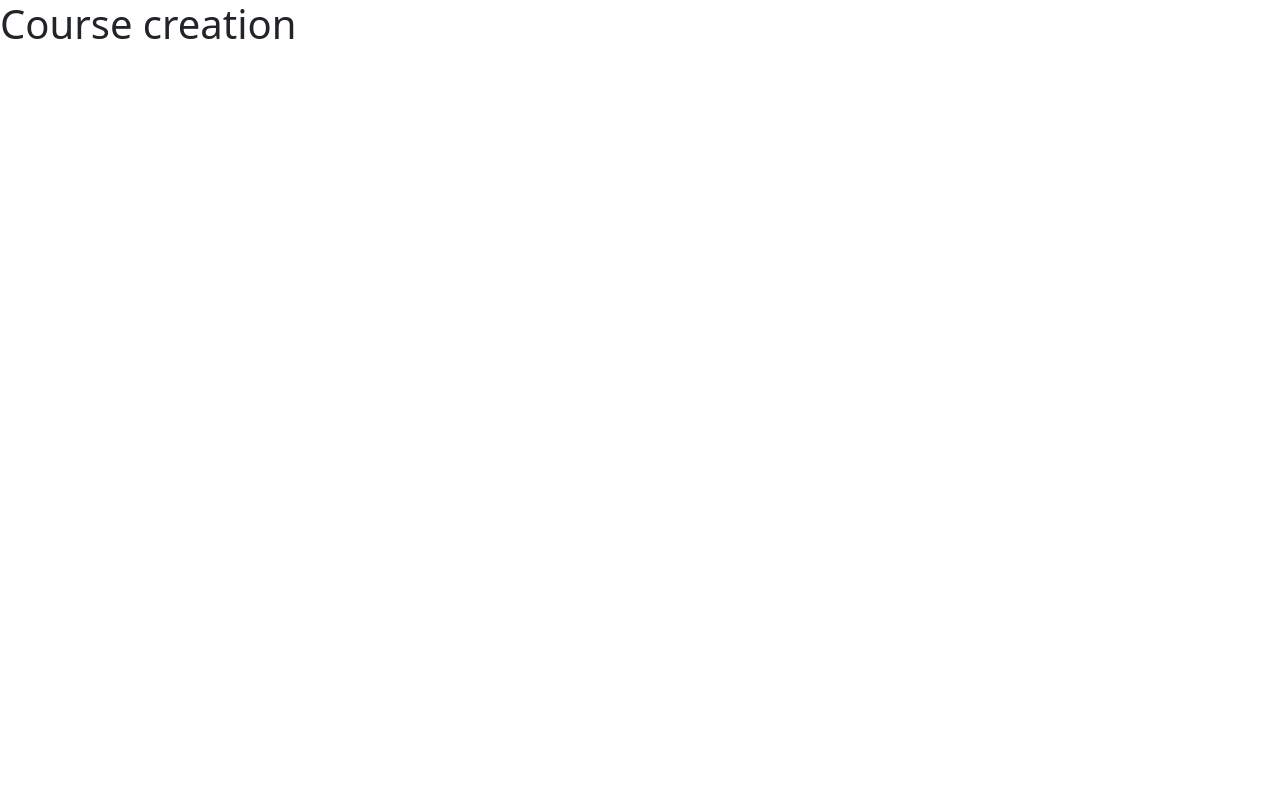
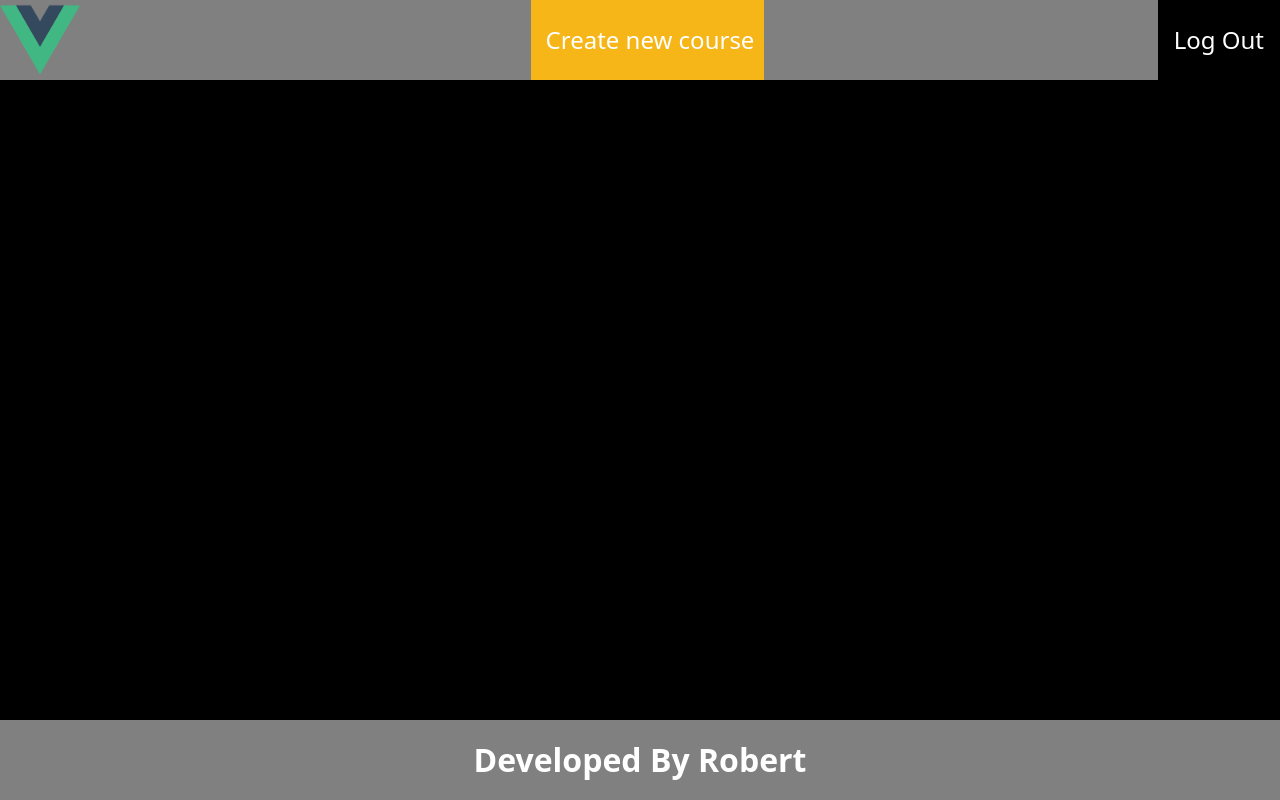
Before and after one commit to robertvitoriano/vue-quiz, a Vue app: page /course-creation in a window 1280 px wide. Built offline with nearby package versions, Linux system fonts and the light colour scheme.

Commit message:
style  header

```diff
--- a/src/App.vue
+++ b/src/App.vue
@@ -1,5 +1,26 @@
 <template>
   <div id="app">
+    <!-- <Header v-if="token"/> -->
     <router-view />
   </div>
 </template>
+
+<script>
+// import Header from "./components/Header.vue";
+export default {
+    // components: { Header },
+    data(){
+      return {
+        token: localStorage.getItem('token')
+      }
+    }
+}
+</script>
+
+<style>
+*{
+  padding: 0;
+  margin: 0;
+  box-sizing: border-box;
+}
+</style>
--- /dev/null
+++ b/src/Layout/AuthLayout.vue
@@ -0,0 +1,143 @@
+<template>
+  <div class="auth-layout-wrapper">
+    <div class="auth-layout-header">
+      <router-link to="/home">
+        <img class="logo-image" src="./../assets/logo.png" role="button" alt="vue logo">
+      </router-link>
+      <div class="auth-layout-navigation-container">
+        <div class="auth-layout-navigation-item">
+          <router-link class="auth-layout-navigation-link" to='/course-creation'>Create new course</router-link>
+        </div>
+      </div>
+      <div class="logout-button">
+        <router-link class="logout-link" to="login" >Log Out</router-link>
+      </div>
+    </div>
+
+    <div class="auth-layout-container">
+      <slot name="content"></slot>
+    </div>
+    <footer class="auth-layout-footer">
+      <span class="footer-copyright"> Developed By Robert</span>
+    </footer>
+  </div>
+</template>
+
+<script>
+export default {
+  name: 'AuthLayout'
+}
+</script>
+
+<style scoped>
+.auth-layout-header {
+  height: 10vh;
+  background-color: gray;
+  display: flex;
+  flex-direction: row;
+  position: relative;
+}
+
+.auth-layout-navigation-link {
+  color: white;
+  text-decoration: none;
+  font-size: 1.5rem;
+}
+
+.auth-layout-navigation-link:hover {
+  text-decoration: underline;
+}
+
+.logo-image {
+  height: 100%;
+  position: absolute;
+  left: 0;
+}
+
+.auth-layout-navigation-container {
+  margin-left: 15px;
+  display: flex;
+  justify-content: space-evenly;
+  width: 100%;
+}
+
+.auth-layout-navigation-item {
+  height: 100%;
+  background-color: #F6B618;
+  display: flex;
+  align-items: center;
+  padding-right: 10px;
+  padding-left: 15px;
+}
+
+.logout-button {
+  height: 100%;
+  color: white;
+  background-color: black;
+  display: flex;
+  justify-content: center;
+  align-items: center;
+  position: absolute;
+  right: 0;
+  padding: 0 1rem 0 1rem;
+}
+.logout-link{
+  text-decoration: none;
+  color:white;
+  font-size: 1.5rem;
+}
+
+.logout-link:hover{
+  color: black;
+  text-decoration: underline;
+}
+
+
+.logout-button:hover {
+  background-color: white;
+  text-decoration: underline;
+  cursor: pointer;
+}
+
+.auth-layout-footer {
+  height: 10vh;
+  background-color: gray;
+  color: white;
+  display: flex;
+  justify-content: center;
+  align-items: center;
+}
+
+.footer-copyright {
+  font-weight: bold;
+  font-size: 2rem;
+}
+
+.auth-layout-navigation-container {}
+
+
+.auth-layout-container {
+  display: flex;
+  flex-direction: column;
+  align-items: center;
+  width: 100%;
+  background-color: black;
+  color: white;
+  height: 80vh;
+  overflow-y: scroll;
+}
+
+.auth-layout-container::-webkit-scrollbar {
+  width: 12px;
+}
+
+.auth-layout-container::-webkit-scrollbar-track {
+  -webkit-box-shadow: inset 0 0 6px rgba(0, 0, 0, 0.3);
+  border-radius: 10px;
+}
+
+.auth-layout-container::-webkit-scrollbar-thumb {
+  border-radius: 10px;
+  -webkit-box-shadow: inset 0 0 6px white;
+}
+</style>
--- a/src/components/CourseCard.vue
+++ b/src/components/CourseCard.vue
@@ -1,8 +1,12 @@
 <template>
   <div class="course-wrapper">
     <div class="course-content">
-      <h1 class="course-title">{{course.title}}</h1>
-      <div class="course-container" ref="courseContainer" :style="cardStyle"></div>
+      <router-link :to="'quiz/'+course.id" class="course-title">
+        {{course.title}}
+      </router-link>
+      <router-link :to="'quiz/'+course.id">
+        <div class="course-container" ref="courseContainer" :style="cardStyle"></div>
+      </router-link>
     </div>
   </div>
 </template>
@@ -20,17 +24,14 @@ export default {
         'background-size': 'cover'
       }
     }
-  },
-  mounted() {
-
   }
 }
 </script>
 <style scoped>
-
 .course-wrapper {
   height: 100px;
 }
+
 .course-container {
   width: 250px;
   height: 250px;
@@ -44,10 +45,11 @@ export default {
 }
 
 .course-title {
-  cursor: pointer;
+  color:white;
+  font-size:2rem;
+  text-decoration: none;
 }
-
-.course-title:hover {
+.course-title:hover{
   text-decoration: underline;
 }
 </style>
--- a/src/components/CoursesList.vue
+++ b/src/components/CoursesList.vue
@@ -1,7 +1,7 @@
 <template>
-    <div class="course-list-grid">
+  <div class="course-list-grid">
       <CourseCard v-for="course in courses" :key="course.title" :course="course" />
-    </div>
+  </div>
 </template>
 
 <script>
--- a/src/router/index.js
+++ b/src/router/index.js
@@ -19,13 +19,18 @@ const routes = [
     component: CourseCreation
   },
   {
-    path: '/quiz',
+    path: '/quiz/:id',
     name: 'Quiz',
     component: Quiz
   },
   {
     path: '/login',
     name: 'Login',
+    component: Login
+  },
+  {
+    path: '/',
+    name: '',
     component: Login
   }
 ]
--- a/src/views/CourseCreation.vue
+++ b/src/views/CourseCreation.vue
@@ -1,8 +1,12 @@
 <template>
-  <h1>Course creation</h1>
+  <AuthLayout>
+    <h1>Course creation</h1>
+  </AuthLayout>
 </template>
 <script>
-  export default {
-    name:'CourseCreation'
-  }
+import AuthLayout from '../Layout/AuthLayout.vue';
+export default {
+  name: "CourseCreation",
+  components: { AuthLayout }
+}
 </script>
--- a/src/views/Home.vue
+++ b/src/views/Home.vue
@@ -1,18 +1,22 @@
 <template>
-  <div class="home-wrapper">
-    <div class="home-content">
-      <CourseList :courses="courses" />
-    </div>
-  </div>
+  <AuthLayout #content>
+      <div class="home-container">
+        <div class="home-content">
+          <CourseList :courses="courses" />
+        </div>
+      </div>
+  </AuthLayout>
 </template>
 
 <script>
 import CourseList from './../components/CoursesList.vue'
+import AuthLayout from './../Layout/AuthLayout.vue'
 import axios from 'axios'
 export default {
   name: 'Home',
   components: {
-    CourseList
+    CourseList,
+    AuthLayout
   },
   mounted() {
     this.getCourses()
@@ -36,29 +40,6 @@ export default {
 </script>
 
 <style>
-.home-wrapper {
-  display: flex;
-  justify-content: center;
-  width: 100%;
-  background-color: black;
-  color: white;
-  height: 100vh;
-  overflow-y: scroll;
 
-}
-
-.home-wrapper::-webkit-scrollbar {
-  width: 12px;
-}
-
-.home-wrapper::-webkit-scrollbar-track {
-  -webkit-box-shadow: inset 0 0 6px rgba(0,0,0,0.3);
-  border-radius: 10px;
-}
-
-.home-wrapper::-webkit-scrollbar-thumb {
-  border-radius: 10px;
- -webkit-box-shadow: inset 0 0 6px white;
-}
 
 </style>
--- a/src/views/Login.vue
+++ b/src/views/Login.vue
@@ -42,6 +42,7 @@ export default {
     async submit() {
       try {
         const response = await axios.post(`${process.env.VUE_APP_API_URL}/api/v1/users/login`, this.loginForm)
+        console.log(response)
         const token = response.data.token
         localStorage.setItem('token', token)
         this.$router.push('/home')
```
Also changed, not shown: src/assets/d7uf4zk-b5e325d9-a245-4932-8c39-f01187e2863c.png (added).
